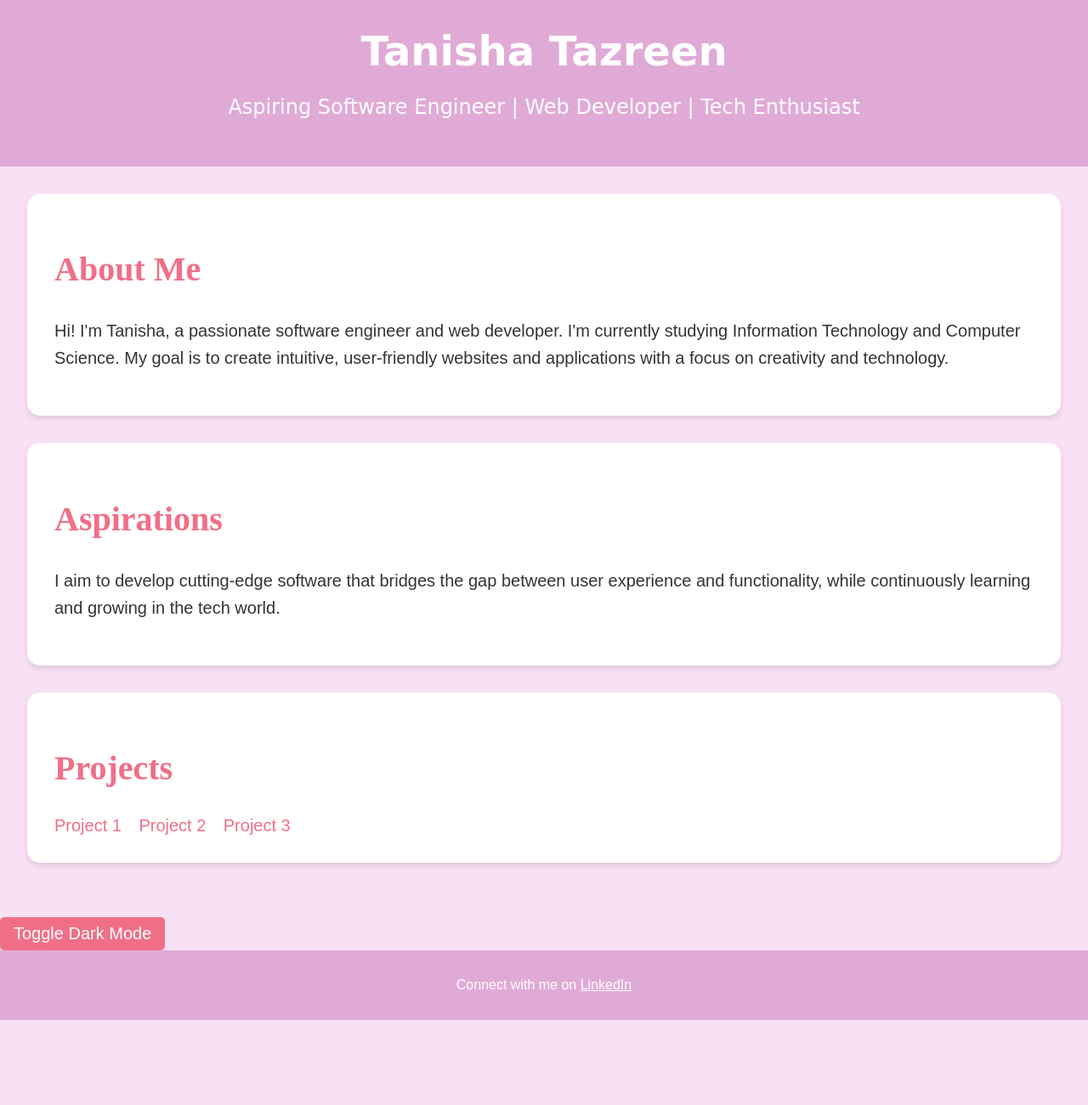
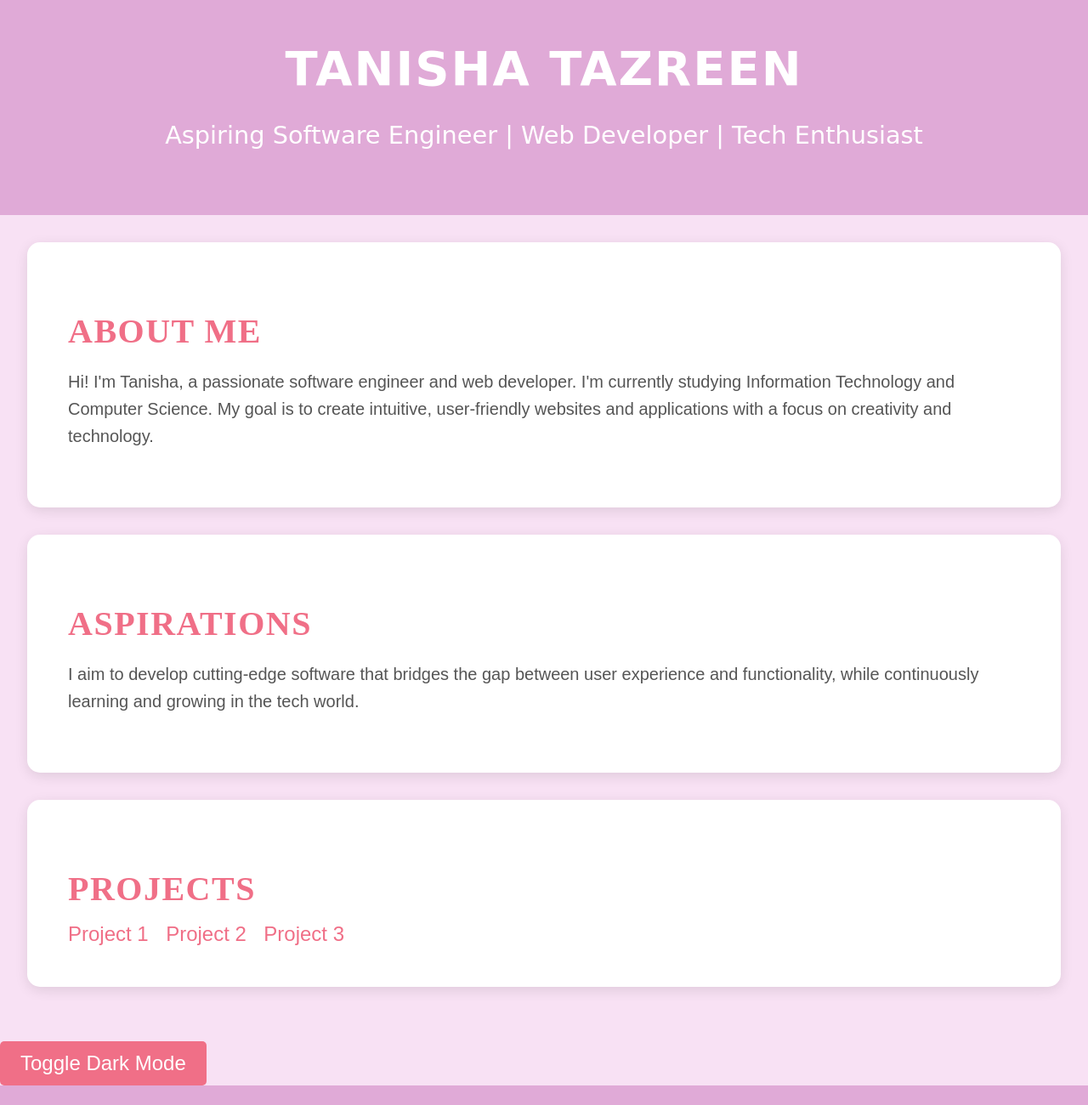
Before and after one commit to tanisha1212/Personal-Website, a plain HTML site: page index.html in a window 1280 px wide. Shown: the top 1300 px of the page at 85% size. Before the commit the page ends 1200 px from the top, so only its background shows below. Drawn offline with Linux system fonts and the light colour scheme; files that its build step writes are made by us from their sources.

Commit message:
Update styles.css

```diff
--- a/styles.css
+++ b/styles.css
@@ -1,74 +1,162 @@
+/* General Styling */
 body {
     font-family: 'Sofia', sans-serif;
     background-color: #f8e1f4;
     color: #333;
     margin: 0;
     padding: 0;
-    transition: background-color 0.3s ease;
+    transition: background-color 0.4s ease, color 0.4s ease;
 }
+
+/* Header Styling */
 header {
     background-color: #e0aad7;
     text-align: center;
-    padding: 2rem;
+    padding: 3rem;
     font-family: 'Caveat', cursive;
     color: #fff;
+    animation: fadeIn 1s ease-out;
 }
+
 header h1 {
-    font-size: 3rem;
+    font-size: 3.5rem;
     margin: 0;
+    text-transform: uppercase;
+    letter-spacing: 2px;
 }
+
 header p {
-    font-size: 1.5rem;
+    font-size: 1.8rem;
 }
+
+/* Section Styling */
 section {
-    padding: 2rem;
+    padding: 3rem;
     margin: 2rem;
     background-color: #fff;
     border-radius: 15px;
-    box-shadow: 0 4px 6px rgba(0, 0, 0, 0.1);
+    box-shadow: 0 4px 15px rgba(0, 0, 0, 0.1);
+    opacity: 0;
+    transform: translateY(50px);
+    animation: slideIn 1s forwards ease-out;
 }
+
 section h2 {
     font-family: 'Borel', serif;
     font-size: 2.5rem;
     color: #f06f87;
+    text-transform: uppercase;
+    letter-spacing: 1.5px;
+    margin-bottom: 1rem;
 }
+
 section p {
     font-size: 1.25rem;
     line-height: 1.6;
+    color: #555;
 }
+
+/* Hover Effect for Links */
 .links a {
     color: #f06f87;
     text-decoration: none;
-    font-size: 1.25rem;
+    font-size: 1.5rem;
     margin-right: 1rem;
+    transition: transform 0.3s ease, color 0.3s ease;
 }
-footer {
-    background-color: #e0aad7;
-    text-align: center;
-    padding: 1rem;
+
+.links a:hover {
+    transform: scale(1.1);
     color: #fff;
 }
+
+/* Toggle Button Styling */
 .toggle-btn {
     background-color: #f06f87;
     color: white;
-    padding: 0.5rem 1rem;
-    font-size: 1.25rem;
+    padding: 0.75rem 1.5rem;
+    font-size: 1.5rem;
     border: none;
     border-radius: 5px;
     cursor: pointer;
     margin-top: 2rem;
+    transition: background-color 0.3s ease, transform 0.3s ease;
 }
+
+.toggle-btn:hover {
+    background-color: #e05a78;
+    transform: scale(1.1);
+}
+
+/* Footer Styling */
+footer {
+    background-color: #e0aad7;
+    text-align: center;
+    padding: 2rem;
+    color: #fff;
+    font-size: 1.2rem;
+    animation: fadeIn 2s ease-out;
+}
+
+/* Dark Mode Styling */
 .dark-mode {
     background-color: #5b2f8e;
     color: #fff;
 }
+
 .dark-mode header {
     background-color: #7a4d99;
 }
+
 .dark-mode section {
     background-color: #6e3b77;
     color: #fff;
+    opacity: 1;
+    transform: translateY(0);
 }
+
 .dark-mode footer {
     background-color: #7a4d99;
 }
+
+/* Animations */
+@keyframes fadeIn {
+    from {
+        opacity: 0;
+    }
+    to {
+        opacity: 1;
+    }
+}
+
+@keyframes slideIn {
+    from {
+        opacity: 0;
+        transform: translateY(50px);
+    }
+    to {
+        opacity: 1;
+        transform: translateY(0);
+    }
+}
+
+/* Smooth Scroll */
+html {
+    scroll-behavior: smooth;
+}
+
+/* Media Query for Responsiveness */
+@media (max-width: 768px) {
+    header h1 {
+        font-size: 2.5rem;
+    }
+    header p {
+        font-size: 1.5rem;
+    }
+    section h2 {
+        font-size: 2rem;
+    }
+    .toggle-btn {
+        font-size: 1.2rem;
+    }
+}
```
